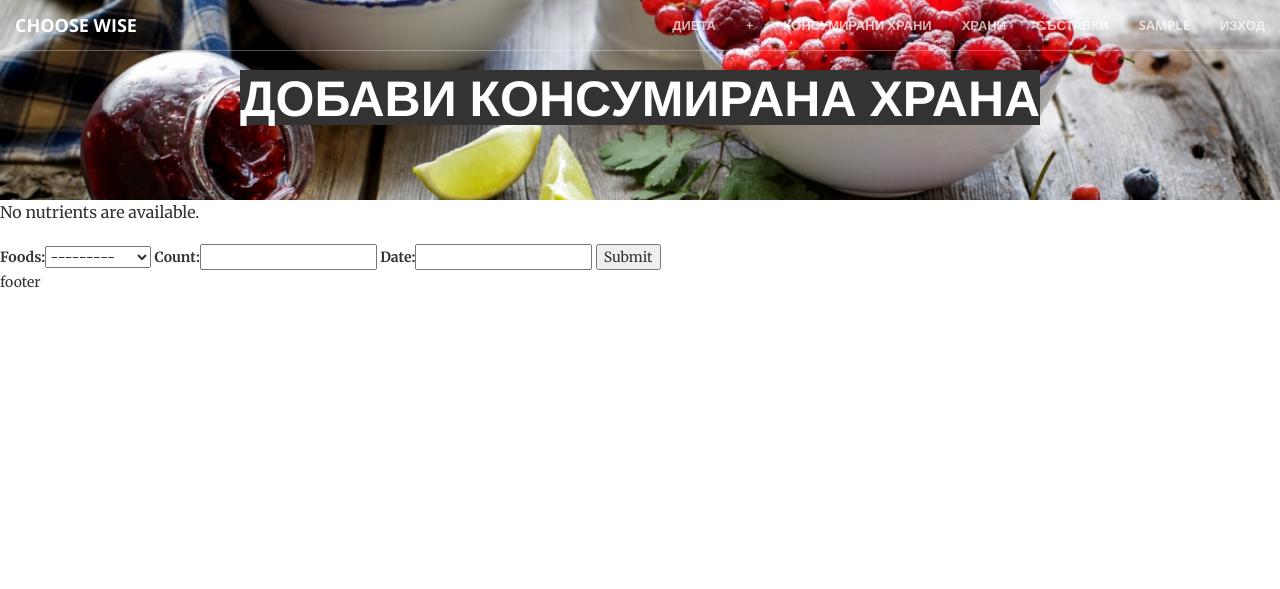
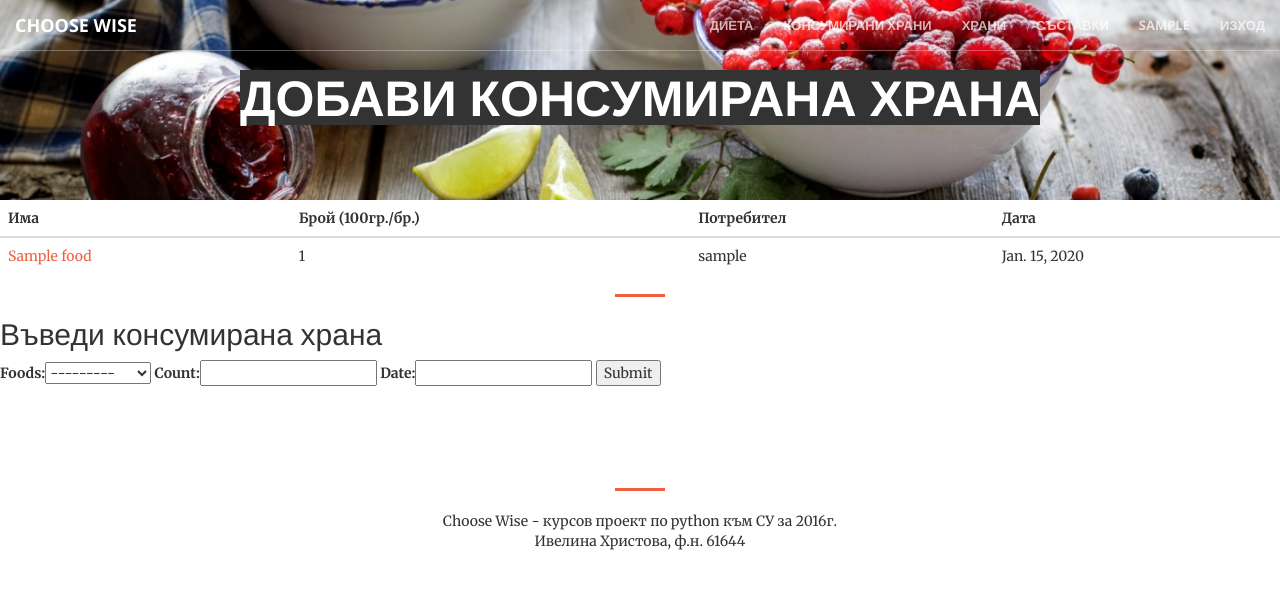
Before and after one commit to ivelinahristova/ChooseWise, a Django app: page /foods/add in a window 1280 px wide. Shown: the top 589 px of the page. Run offline with Django 3.2, Linux system fonts and the light colour scheme; a user stored in the database is signed in; tables that the repository leaves empty hold one stand-in row (values such as "Sample post"); some libraries are stand-ins or nearby versions.

Commit message:
beautify

```diff
--- a/foods/templates/base.html
+++ b/foods/templates/base.html
@@ -39,10 +39,7 @@
                         <a href="/foods/diet">Диета</a>
                     </li>
                 	<li>
-                		<a href="/foods/add">+</a>
-                	</li>
-                	<li>
-            			<a class="page-scroll" href="/foods/consumed">Консумирани храни</a>
+            			<a class="page-scroll" href="/foods/add">Консумирани храни</a>
                 	</li>
                 	{% endif %}
                     <li>
@@ -71,9 +68,15 @@
     </nav>
 
 {% block body_block %}{% endblock %}
-
-<footer>
-footer
+<br />
+<br />
+<br />
+<br />
+<footer class="text-center">
+<hr>
+Choose Wise - курсов проект по python към СУ за 2016г.
+<br />
+Ивелина Христова, ф.н. 61644
 </footer>
 
  <!-- jQuery -->
--- a/foods/templates/foods/add.html
+++ b/foods/templates/foods/add.html
@@ -12,26 +12,33 @@
         </div>
     </div>
 </header>
-{% if consumed_food %}
-    <table>
-    	<thead>
-    	<tr>
-    	<th>Name</th>
-    	<th>Nutrients (grams per 100gr.)</th>
-    	<th>Alergens</th>
-    	</tr>
-    	</thead>
+{% if consumed_foods %}
+    <table class="table">
+        <thead>
+        <tr>
+        <th>Има</th>
+        <th>Брой (100гр./бр.)</th>
+        <th>Потребител</th>
+        <th>Дата</th>
+        </tr>
+        </thead>
+        {% for consumed_food in consumed_foods %}
         <tr>
         <td><a href="/food/{{ food.food_id }}/">{{ consumed_food.food.name }}</a></td>
         <td>
+        {{ consumed_food.count }}
         </td>
-        <td></td>
+        <td>{{consumed_food.user.username}}</td>
+        <td>{{consumed_food.date}}</td>
         </tr>
+        {% endfor %}
     </table>
 {% else %}
-    <p>No nutrients are available.</p>
+    <p>{{user.name}} няма въведени консумирани храни.</p>
 {% endif %}
+<hr>
 
+<h2>Въведи консумирана храна</h2>
 <form action="/foods/add" method="post">
     {% csrf_token %}
     {{ form }}
--- a/foods/templates/foods/list.html
+++ b/foods/templates/foods/list.html
@@ -13,7 +13,7 @@
     </div>
 </header>
 {% if foods %}
-    <table>
+    <table class="table">
     	<thead>
     	<tr>
     	<th>Name</th>
@@ -26,14 +26,14 @@
         <td><a href="/food/{{ food.food_id }}/">{{ food.name }}</a></td>
         <td>
         <table>
+        {% for nutrient in food.foods_nutrients_set.all %}
             <tr>
-        {% for nutrient in food.foods_nutrients_set.all %}
 
             <th><a href="/nutrient/{{ nutrient.id }}/">{{ nutrient.nutrient.name }}</a></th>
             <td>{{ nutrient.grams }}</td>
+            </tr>
 
         {% endfor %}
-            </tr>
         </table>
         </td>
 
--- a/foods/views.py
+++ b/foods/views.py
@@ -56,9 +56,16 @@ def add(request):
         consumed_food = ConsumedProducts(date = date, count = count, food = food, user = request.user)
         consumed_food.save()
 
+    consumed_foods = []
+    if request.user.is_authenticated():
+        user_id = request.user.id
+        consumed_foods = ConsumedProducts.objects.filter(user__id = user_id)
+    else:
+        user = '11111'
+
     template = loader.get_template('foods/add.html')
     context = {
-        'consumed_food': consumed_food,
+        'consumed_foods': consumed_foods,
         'form': form
     }
     return HttpResponse(template.render(context, request))
--- a/user/templates/user/profile.html
+++ b/user/templates/user/profile.html
@@ -18,8 +18,9 @@
 	<div class="col-md-4">
 		{% for nutrient, value in nutrients.items %}
 		<span>{{ nutrient }}</span>
-		<div style="border: 1px solid #333; height: 30px;">
-		<div style="width: {{ value.0 }}%; background-color: red; height: 100%; display: inline-block;">
+		<div class="progress">
+		<div class="progress-bar progress-bar-success" role="progressbar" aria-valuenow="{{ value.0 }}"
+  aria-valuemin="0" aria-valuemax="100" style="width:{{ value.0 }}%">
 		<span>{{ value.1 }}</span>
 
 		</div>
```
Also changed, not shown: foods/templates/foods/consumed.html (+5 -3 lines).
